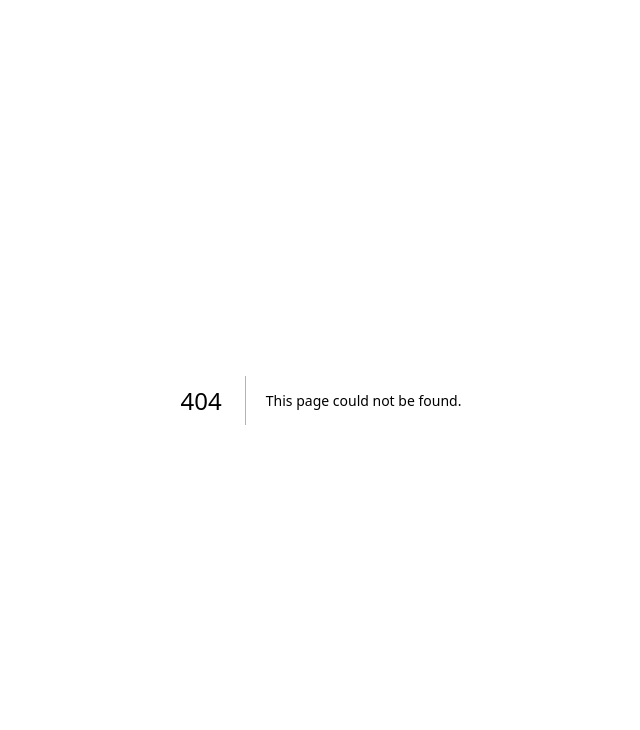
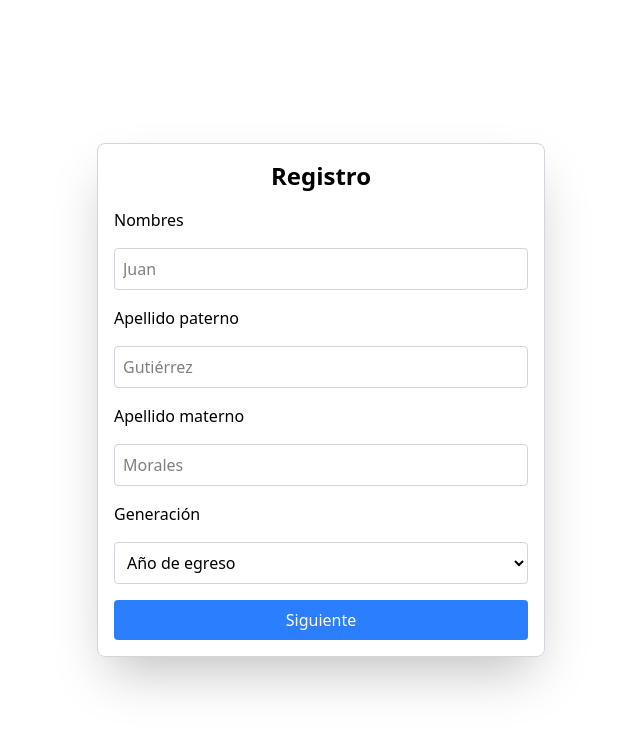
Before and after one commit to Esteban0305/comunidad-talentos, a Next.js app: page /registro in a window 1280 px wide. Before the commit this address had no page. Shown: the top 730 px of the page, without its empty margins (319-959 px from the left). Built offline with nearby package versions, Linux system fonts and the light colour scheme.

Commit message:
feat: Formulario de registro

```diff
--- /dev/null
+++ b/app/registro/page.tsx
@@ -0,0 +1,13 @@
+import RegisterForm from '@/components/RegisterForm';
+
+export const metadata = {
+  title: 'Registro',
+};
+
+export default function RegisterPage() {
+  return (
+    <main className="min-h-dvh flex items-center justify-center p-6">
+      <RegisterForm />
+    </main>
+  );
+}
--- /dev/null
+++ b/components/RegisterForm.tsx
@@ -0,0 +1,48 @@
+'use client';
+
+import React, { useState } from 'react';
+
+type PreEgresado = {
+  nombre: string;
+  apellido_paterno: string;
+  apellido_materno: string;
+  fecha_egreso: number;
+}
+
+// type Errors = Partial<Record<keyof FormState, string>> & { root?: string; };
+
+const emailRe = /^[^\s@]+@[^\s@]+\.[^\s@]+$/;
+
+function validarEgresado() {
+  const nombre = document.getElementById("nombre") as HTMLInputElement;
+  const apellido_paterno = document.getElementById("apellido_paterno") as HTMLInputElement;
+  const apellido_materno = document.getElementById("apellido_materno") as HTMLInputElement;
+  const fecha_egreso = document.getElementById("fecha_egreso") as HTMLSelectElement;
+
+  console.log(nombre.value, apellido_paterno.value, apellido_materno.value, fecha_egreso.value);
+}
+
+export default function RegisterForm() {
+  const currentYear = new Date().getFullYear();
+  return (
+    <form className='flex flex-col gap-4 w-full max-w-md border border-gray-300 shadow-2xl p-4 rounded-lg' onSubmit={(e) => {validarEgresado(); e.preventDefault();}}>
+      <label className='text-2xl font-bold text-center'>Registro</label>
+      <label htmlFor="nombre">Nombres</label>
+      <input className='p-2 border border-gray-300 rounded' type="text" name="nombre" id="nombre" placeholder="Juan" required/>
+      <label htmlFor="apellido_paterno">Apellido paterno</label>
+      <input className='p-2 border border-gray-300 rounded' type="text" name="apellido_paterno" id='apellido_paterno' placeholder="Gutiérrez" required />
+      <label htmlFor="apellido_materno">Apellido materno</label>
+      <input className='p-2 border border-gray-300 rounded' type="text" name='apellido_materno' id='apellido_materno' placeholder='Morales'/>
+      <label htmlFor="fecha_egreso">Generación</label>
+      <select name="fecha_egreso" id="fecha_egreso" className='p-2 border border-gray-300 rounded' required defaultValue={-1}>
+        <option value={-1} disabled>Año de egreso</option>
+        {
+          Array.from({ length: currentYear - 2011 }, (_, i) => currentYear - i).map(year => (
+            <option key={year} value={year}>{year - 3} - {year} | Generación {year - 2011}</option>
+          ))
+        }
+      </select>
+      <button type="submit" className='bg-blue-500 text-white p-2 rounded hover:bg-blue-600 transition-colors'>Siguiente</button>
+    </form>
+  );
+}
```
